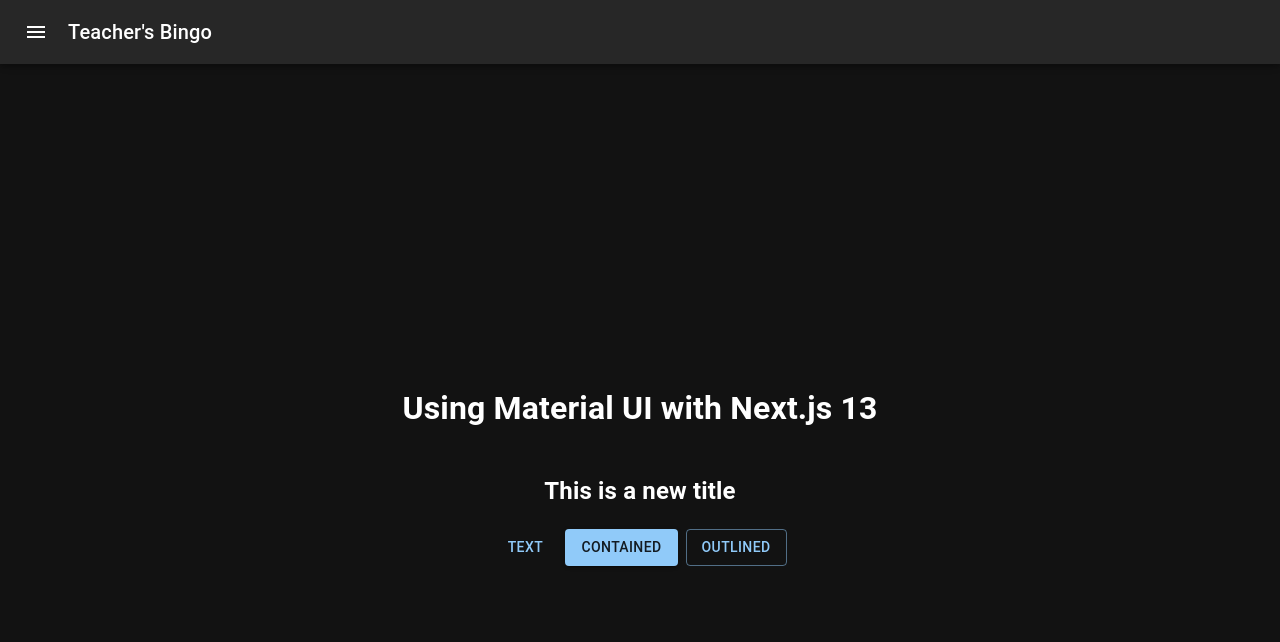
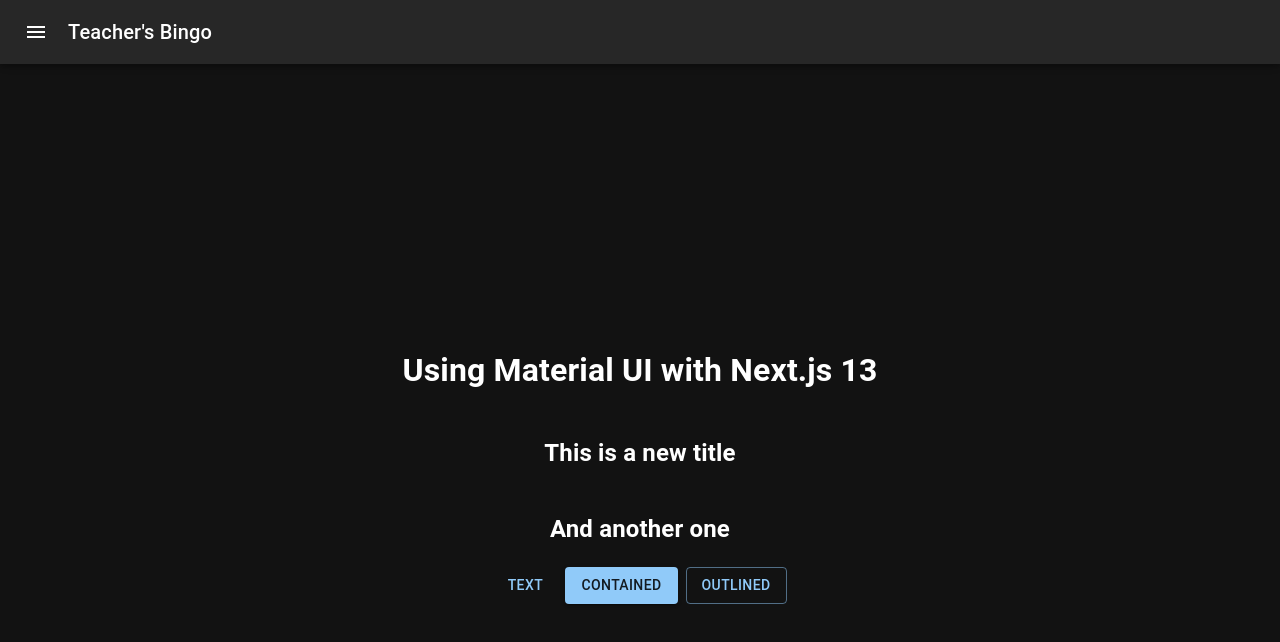
Before and after one commit to DerLev/teachers-bingo, a Next.js app in the folder webapp/: page / in a window 1280 px wide. Shown: the top 642 px of the page. Built offline with nearby package versions, Linux system fonts and the light colour scheme.

Commit message:
fixing and testing ci

```diff
--- a/webapp/app/page.tsx
+++ b/webapp/app/page.tsx
@@ -6,6 +6,7 @@
   <Grid container height="100vh" alignItems="center" justifyContent="center" direction="column">
     <h1>Using Material UI with Next.js 13</h1>
     <h2>This is a new title</h2>
+    <h2>And another one</h2>
     <Stack direction="row" columnGap={1}>
       <Button variant="text">Text</Button>
       <Button variant="contained">Contained</Button>
```
